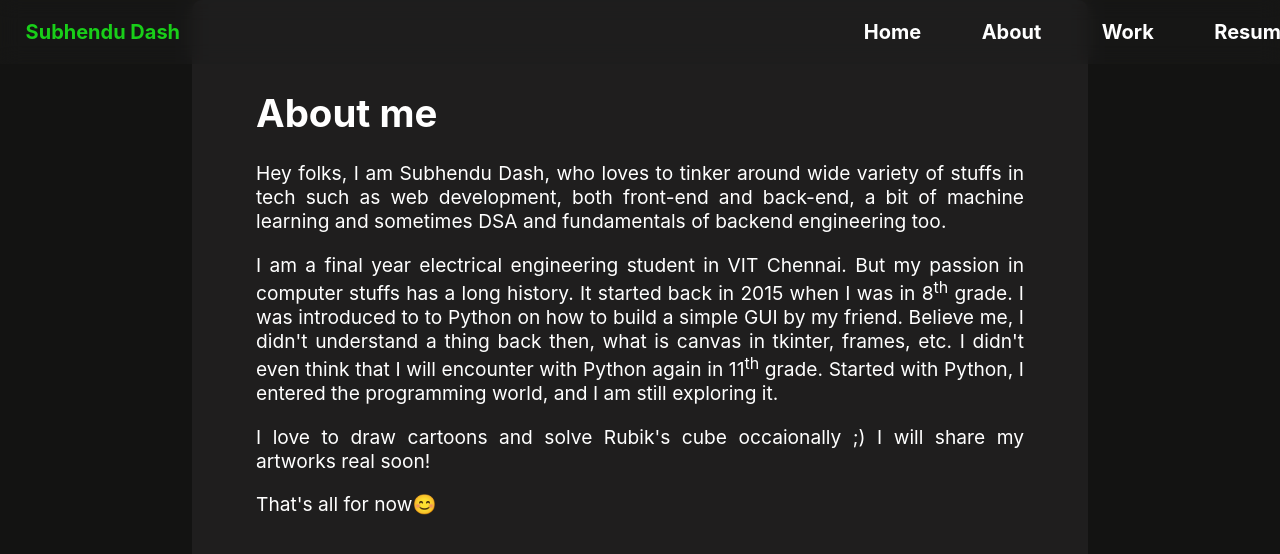
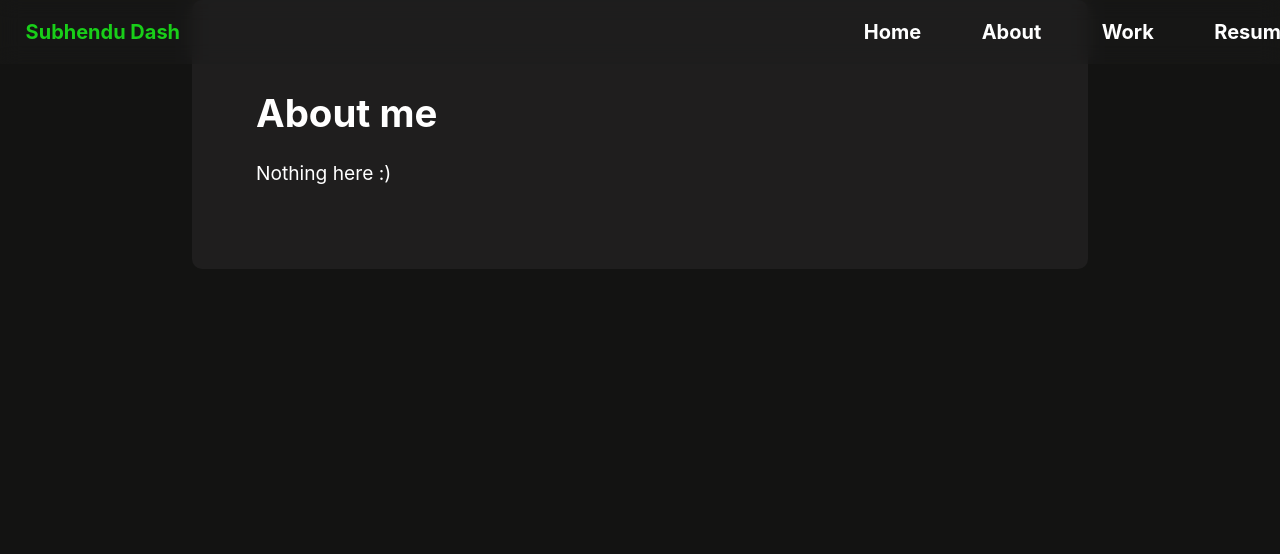
Before and after one commit to subhendudash02/subhendudash02.github.io, a Next.js app: page /about in a window 1280 px wide. Shown: the top 554 px of the page. Built offline with nearby package versions, Linux system fonts and the light colour scheme.

Commit message:
will add new desc later

```diff
--- a/src/pages/about.js
+++ b/src/pages/about.js
@@ -20,22 +20,7 @@ export default function About() {
         <div className={aboutStyle.about}>
             <div className={aboutStyle.body}>
                 <h1>About me</h1>
-                <p>Hey folks, I am Subhendu Dash, who loves to tinker around wide variety of stuffs in tech such as
-                web development, both front-end and back-end, a bit of machine learning and sometimes DSA
-                and fundamentals of backend engineering too.</p>
-
-                <p>I am a final year electrical engineering student in VIT Chennai. But my passion in computer
-                stuffs has a long history. It started back in 2015 when I was in 8<sup>th</sup> grade. I was introduced to
-                to Python on how to build a simple GUI by my friend. Believe me, I didn't understand a thing back then,
-                what is canvas in tkinter, frames, etc. I didn't even think that I will encounter with Python again in
-                11<sup>th</sup> grade. Started with Python, I entered the programming world, and I am still exploring it.
-                </p>
-
-                <p>I love to draw cartoons and solve Rubik's cube occaionally ;) I will share my artworks
-                real soon!
-                </p>
-
-                <p>That's all for now😊</p>
+                <p>Nothing here :)</p>
 
             </div>
         </div>
```
